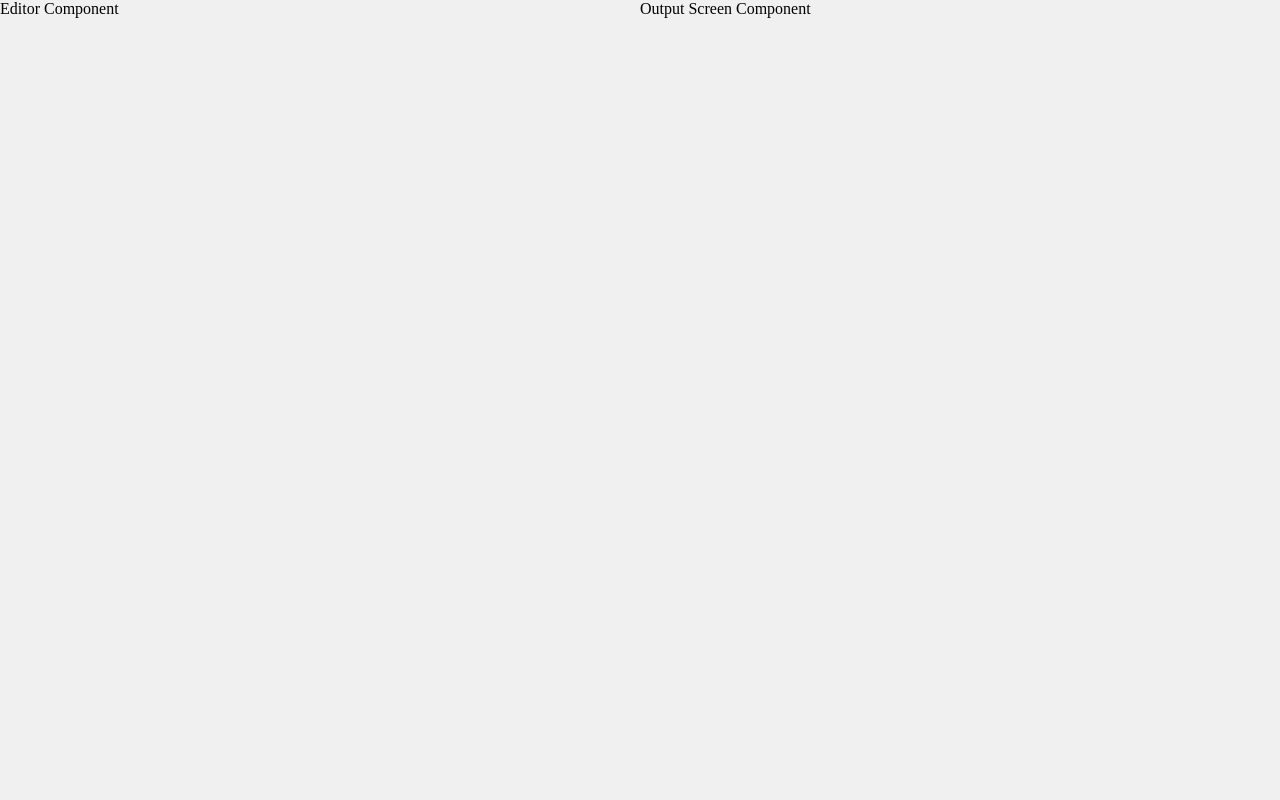
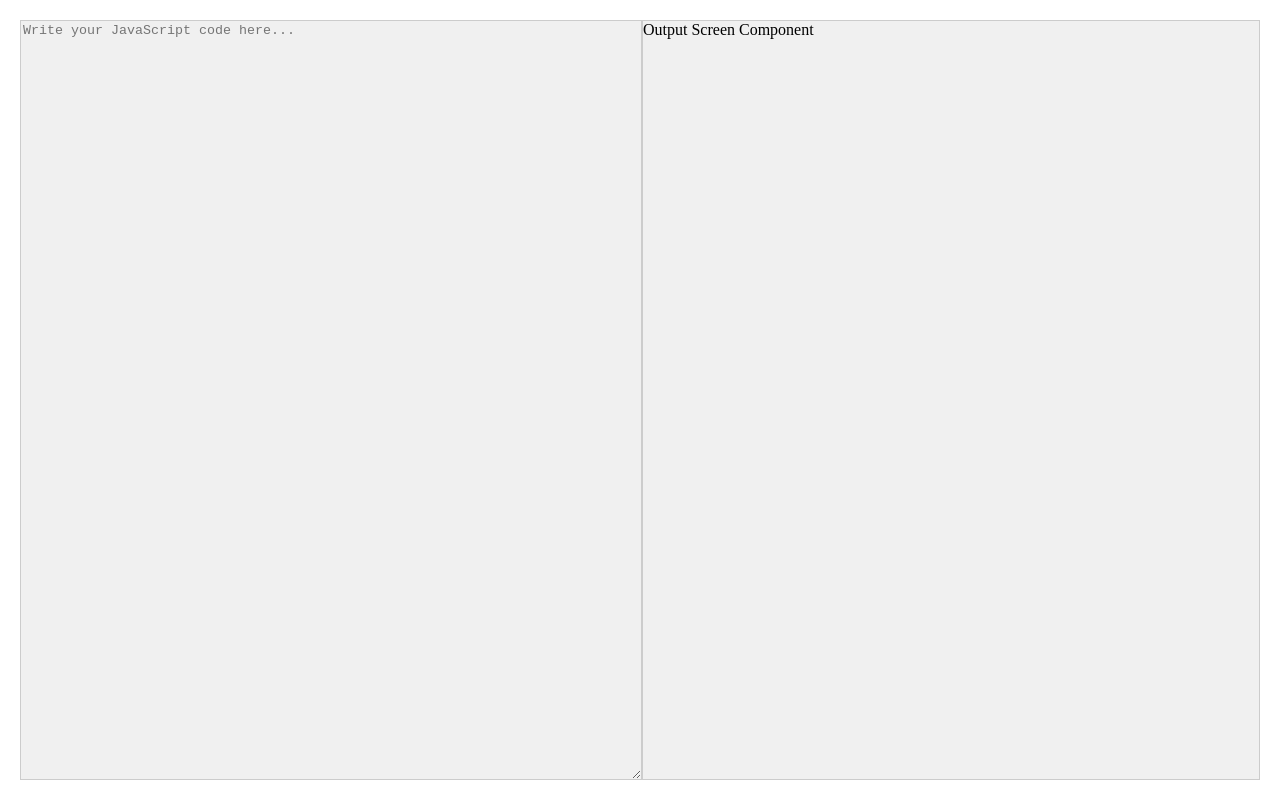
Before and after one commit to adii07/my-code-editor, a Next.js app: page / in a window 1280 px wide. Built offline with nearby package versions, Linux system fonts and the light colour scheme.

Commit message:
feat: creating an editor

```diff
--- a/components/Editor/index.module.css
+++ b/components/Editor/index.module.css
@@ -1,4 +1,5 @@
 .editor{
     flex: 1;
     background-color: #f0f0f0;
+    border: 1px solid #ccc;
 }
--- a/components/Editor/index.tsx
+++ b/components/Editor/index.tsx
@@ -1,6 +1,10 @@
+import { useState } from "react";
 import styles from "./index.module.css";
-const Editor=()=>{
-    return <div className={styles.editor}>Editor Component</div>
+const Editor = () => {
+
+    const [javaScriptCode, setJavaScriptCode] = useState("");
+    return <textarea className={styles.editor} value={javaScriptCode} onChange={(e) => setJavaScriptCode(e.target.value)}
+    placeholder="Write your JavaScript code here..." />;
 }
 
 export default Editor;
--- a/components/OutputScreen/index.module.css
+++ b/components/OutputScreen/index.module.css
@@ -1,4 +1,5 @@
 .outputScreen{
     flex: 1;
     background-color: #f0f0f0;
+    border: 1px solid #ccc;
 }
--- a/src/app/page.module.css
+++ b/src/app/page.module.css
@@ -3,4 +3,6 @@
   flex-direction: row;
   width: 100vw;
   height: 100vh;
+  padding: 20px;
+  box-sizing: border-box; /* Ensure padding is included in total width and height */
 }
```
